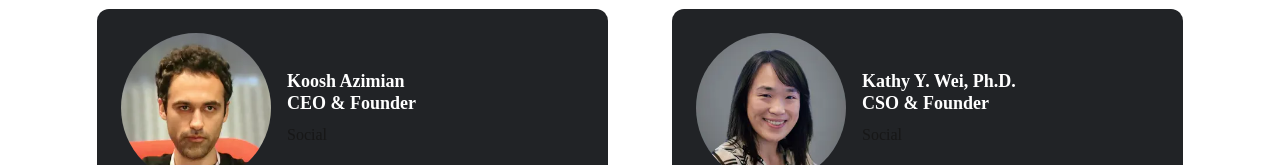
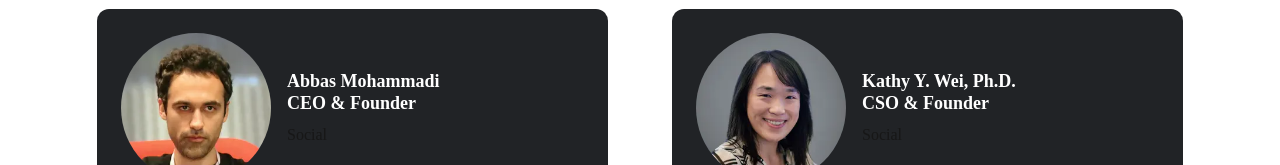
Before and after one commit to kamrani733/i100, a Next.js app: page /about-us in a window 1280 px wide. Shown: the part 495-660 px from the top of the page. Built offline with nearby package versions, Linux system fonts and the light colour scheme.

Commit message:
Chnage text in about us page

```diff
--- a/app/about-us/page.tsx
+++ b/app/about-us/page.tsx
@@ -44,7 +44,7 @@ export default function AboutUs() {
               />
               <div className="flex flex-col items-start">
                 <h3 className="font-secondary text-lg font-semibold leading-tight text-white">
-                  Koosh Azimian
+                  Abbas Mohammadi
                   <br />
                   CEO & Founder
                 </h3>
```
